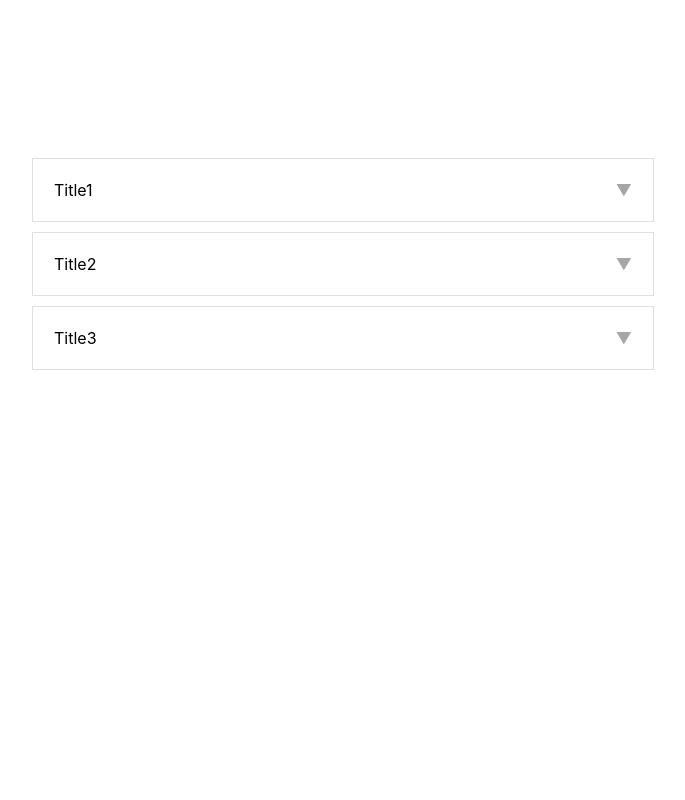
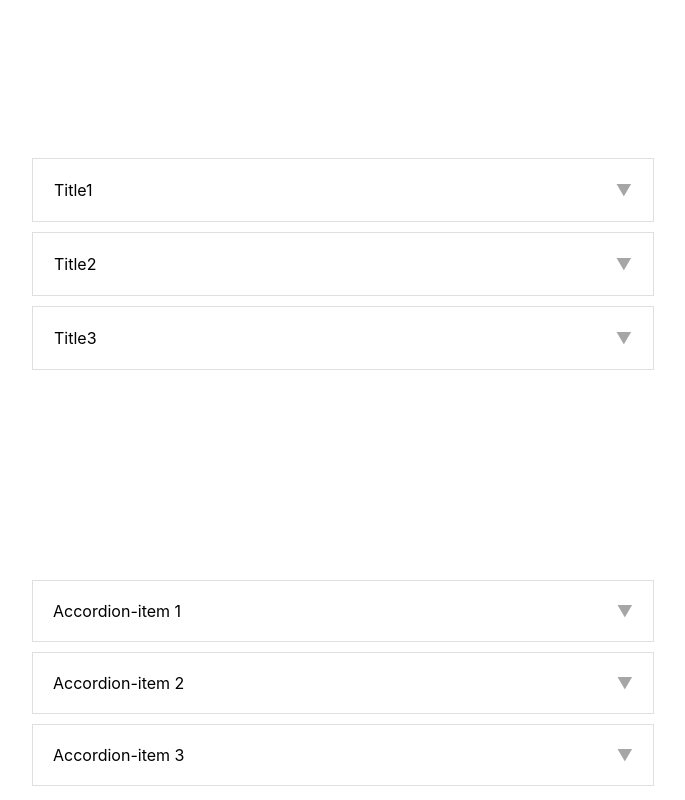
Before and after one commit to DariaRusovich/react-component, a React (Create React App) app: page / in a window 1280 px wide. Shown: the part 592-1392 px from the top of the page, without its empty margins (297-982 px from the left). Built offline with nearby package versions, Linux system fonts and the light colour scheme.

Commit message:
add-new-accordion

```diff
--- a/src/App.js
+++ b/src/App.js
@@ -1,11 +1,16 @@
+import { useState } from "react";
+
 import ToolTip from "./ToolTip";
 import Dropdown from "./Dropdown";
+import AccordionFlush from "./components/AccordionFlush";
 import Accordion from "./components/Accordion";
-import { useState } from "react";
+import Gap from "./components/Gap";
+
 
 function App() {
   const listItems = ["Situation", "Task", "Action", "Result"];
   const [active, setActive] = useState("")
+  console.log(setActive);
 
   return (
     <>
@@ -22,13 +27,13 @@ function App() {
         Tooltip button
       </ToolTip>
       <Dropdown data={listItems}>Dropdown button</Dropdown>
-      <Accordion title="Title1" active={active} setActive={setActive}>
+      <AccordionFlush title="Title1" active={active} setActive={setActive}>
         This is the first item's accordion body. It is shown by default, until
         the collapse plugin adds the appropriate classes that we use to style
         each element. These classes control the overall appearance, as well as
         the showing and hiding via CSS transitions.
-      </Accordion>
-      <Accordion title="Title2" active={active} setActive={setActive}>
+      </AccordionFlush>
+      <AccordionFlush title="Title2" active={active} setActive={setActive}>
         You can modify any of this with custom CSS or overriding our default
         variables. It's also worth noting that just about any HTML can go within
         the .accordion-body, though the transition does limit overflow.
@@ -40,12 +45,23 @@ function App() {
         the collapse plugin adds the appropriate classes that we use to style
         each element. These classes control the overall appearance, as well as
         the showing and hiding via CSS transitions.
-      </Accordion>
-      <Accordion title="Title3" active={active} setActive={setActive}>
+      </AccordionFlush>
+      <AccordionFlush title="Title3" active={active} setActive={setActive}>
       This is the first item's accordion body. It is shown by default, until
       the collapse plugin adds the appropriate classes that we use to style
       each element. These classes control the overall appearance, as well as
-      the showing and hiding via CSS transitions.</Accordion>
+      the showing and hiding via CSS transitions.</AccordionFlush>
+      <Gap/>
+      <Accordion title="Accordion-item 1" btnText="Click">This is the first item's accordion body. It is shown by default, until
+        the collapse plugin adds the appropriate classes that we use to style
+        each element. These classes control the overall appearance, as well as
+        the showing and hiding via CSS transitions.</Accordion>
+      <Accordion title="Accordion-item 2" btnText="Click">You can modify any of this with custom CSS or overriding our default
+        variables. It's also worth noting that just about any HTML can go within
+        the .accordion-body, though the transition does limit overflow.</Accordion>
+        <Accordion title="Accordion-item 3" btnText="Click">You can modify any of this with custom CSS or overriding our default
+        variables. It's also worth noting that just about any HTML can go within
+        the .accordion-body, though the transition does limit overflow.</Accordion>
     </>
   );
 }
--- a/src/components/Accordion.css
+++ b/src/components/Accordion.css
@@ -1,39 +1,54 @@
-.accordion-item{
-    background-color: #fff;
-    border: 1px solid rgba(0,0,0,.125);
-    width: 50%;
-    margin: 0 auto;
-    margin-bottom: 10px;
+.accordion-wrap {
+  display: flex;
+  flex-direction: column;
+  align-items: center;
+  margin-bottom: 10px;
 }
-
-.accordion-heading{
-    border: 1px solid transparent;
-    padding: 20px;
-    display: flex;
-    justify-content: space-between;
-    align-items: center;
-    cursor: pointer;
-    transition: 0.3s;
+.accordion {
+  border: 1px solid rgba(0, 0, 0, 0.125);
+  width: 50%;
 }
-
-.accordion-heading:hover{
+.accordion-head {
+  padding: 20px;
+  background-color: #fff;
+  cursor: pointer;
+  user-select: none;
+  display: flex;
+  justify-content: space-between;
+  transition: 0.3s;
+}
+.accordion-head:hover{
     transition: 0.3s;
     background-color: rgba(0,0,0,.125);
 }
-.accordion-body{
-    background-color: hsl(210, 15%, 95%);
+.accordion-content {
+    display: flex;
+    flex-direction: column;
+    align-items: flex-start;
+    overflow: hidden;
+    transition: all 600ms ease-in-out;
     opacity: 0;
     height: 0;
-    display: flex;
-    overflow: auto;
-    transition: all 600ms ease-in-out;
+    background-color: hsl(210, 15%, 95%);
 }
+.accordion-content.show{
+    opacity: 1;
+    height: 120px;
+    padding: 20px;
 
-.accordion-body.show{
-    opacity: 1;
-    height: 100px;
-    padding: 20px;
 }
 .accordion-icon{
     color: hsl(0, 0%, 65%);
 }
+.accordion-btn{
+    margin-top: 10px;
+    padding: 5px 15px;
+    background-color: hsl(152, 69%, 31%);
+    color: #fff;
+    min-width: 80px;
+    transition: 0.3s;
+}
+.accordion-btn:hover{
+    background-color: hsl(152, 68%, 23%);
+    transition: 0.3s;
+}
--- a/src/components/Accordion.jsx
+++ b/src/components/Accordion.jsx
@@ -1,17 +1,22 @@
+import { useState } from "react";
 import "./Accordion.css";
 
-export default function Accordion({ children, title, active, setActive }) {
+export default function Accordion({ title, children, btnText }) {
+  const [open, setOpen] = useState(false);
+
   return (
-    <div className="accordion-item">
-      <div onClick={() => setActive(title)} className="accordion-heading">
-        <h2 className="accordion-header">{title}</h2>
-        <span className='accordion-icon'>
-            {(active === title ? '▲' : '▼')}
-        </span>
+    <div className="accordion-wrap">
+     <div className="accordion">
+     <div onClick={() => setOpen((prev) => !prev)} className="accordion-head">
+        <h2>{title}</h2> <span className="accordion-icon">{open ? "▲" : "▼"} </span>
       </div>
-      <div className={(active === title ? 'show' : '') + ' accordion-body'}>
-        <p>{children}</p>
-      </div>
+
+        <div className={(open ? 'show' : '') + ' accordion-content'}>
+          <p>{children}</p>
+          <button className="accordion-btn">{btnText}</button>
+        </div>
+
+     </div>
     </div>
   );
 }
--- /dev/null
+++ b/src/components/AccordionFlush.css
@@ -0,0 +1,39 @@
+.accordion-item{
+    background-color: #fff;
+    border: 1px solid rgba(0,0,0,.125);
+    width: 50%;
+    margin: 0 auto;
+    margin-bottom: 10px;
+}
+
+.accordion-heading{
+    border: 1px solid transparent;
+    padding: 20px;
+    display: flex;
+    justify-content: space-between;
+    align-items: center;
+    cursor: pointer;
+    transition: 0.3s;
+}
+
+.accordion-heading:hover{
+    transition: 0.3s;
+    background-color: rgba(0,0,0,.125);
+}
+.accordion-body{
+    background-color: hsl(210, 15%, 95%);
+    opacity: 0;
+    height: 0;
+    display: flex;
+    overflow: auto;
+    transition: all 600ms ease-in-out;
+}
+
+.accordion-body.show{
+    opacity: 1;
+    height: 100px;
+    padding: 20px;
+}
+.accordion-icon{
+    color: hsl(0, 0%, 65%);
+}
--- /dev/null
+++ b/src/components/AccordionFlush.jsx
@@ -0,0 +1,17 @@
+import "./AccordionFlush.css";
+
+export default function AccordionFlush({ children, title, active, setActive }) {
+  return (
+    <div className="accordion-item">
+      <div onClick={() => setActive(title)} className="accordion-heading">
+        <h2 className="accordion-header">{title}</h2>
+        <span className='accordion-icon'>
+            {(active === title ? '▲' : '▼')}
+        </span>
+      </div>
+      <div className={(active === title ? 'show' : '') + ' accordion-body'}>
+        <p>{children}</p>
+      </div>
+    </div>
+  );
+}
--- /dev/null
+++ b/src/components/Gap.css
@@ -0,0 +1,3 @@
+.gap{
+    padding: 100px 0;
+}
--- /dev/null
+++ b/src/components/Gap.jsx
@@ -0,0 +1,9 @@
+import './Gap.css'
+
+export default function Gap() {
+    return(
+        <div className="gap">
+
+        </div>
+    )
+}
```
Also changed, not shown: src/hooks/useData.js (added, +14 -0 lines).
